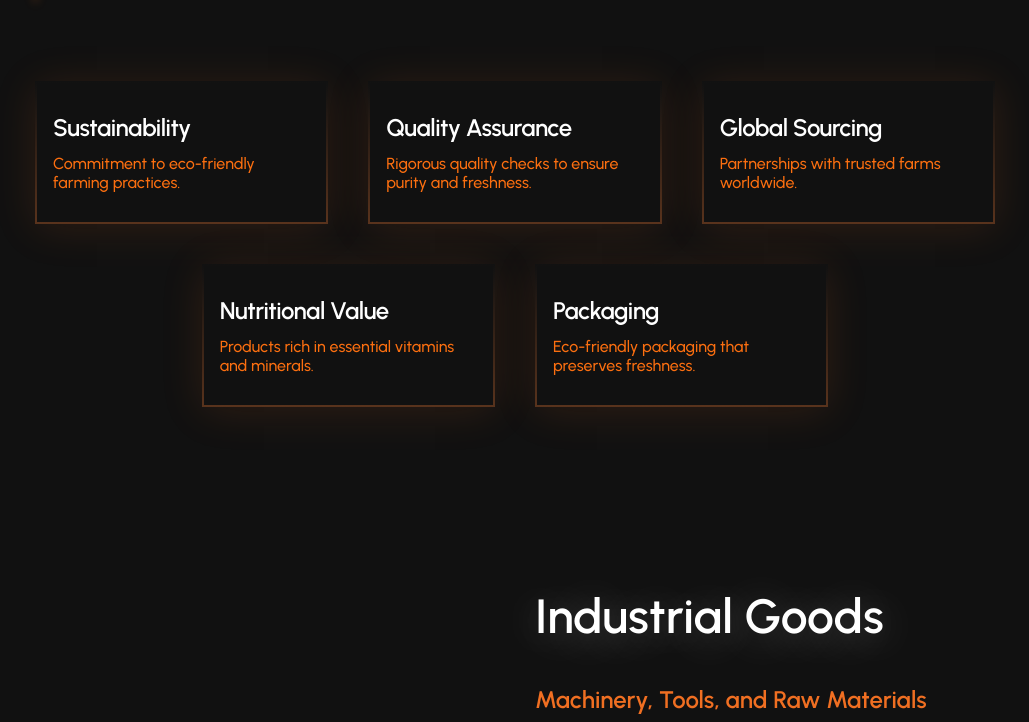
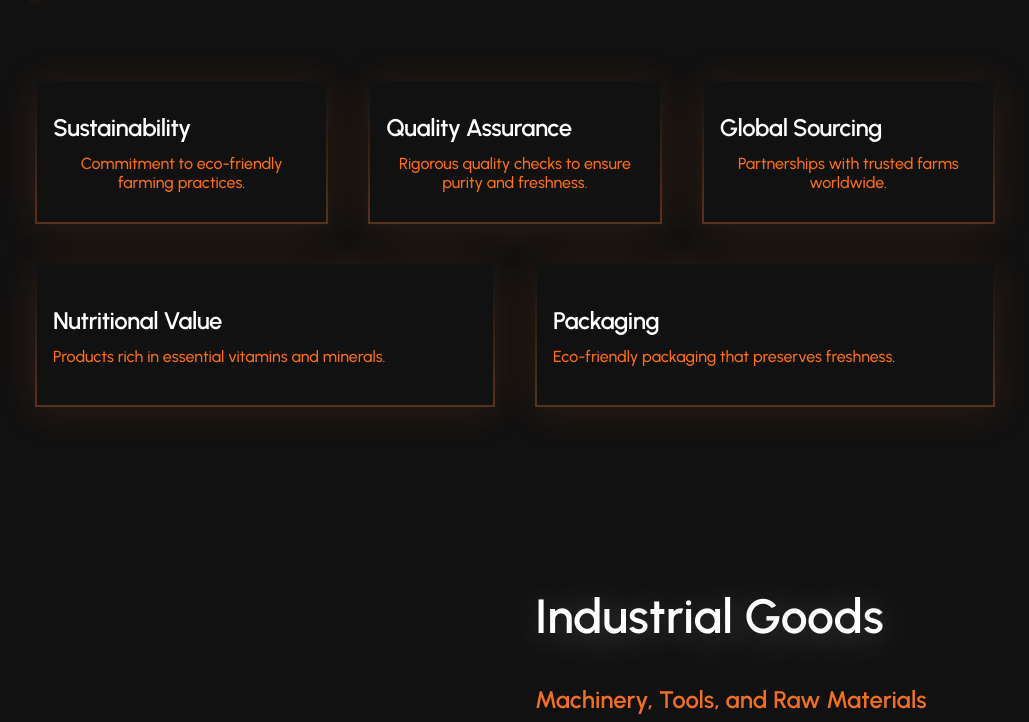
Before and after one commit to ApoorvaA5/akarss, a React (Vite) app: page /products in a window 1280 px wide. Shown: the part 1500-2222 px from the top of the page, without its empty margins (125-1154 px from the left). Built offline with nearby package versions, Linux system fonts and the light colour scheme; grey boxes are pictures that could not be loaded.

Commit message:
updated product page

```diff
--- a/src/components/Products/Product.css
+++ b/src/components/Products/Product.css
@@ -1,3 +1,34 @@
+@keyframes fadeInOut {
+  0%, 20% {
+    opacity: 0; /* Hidden */
+    transform: translateY(20px); /* Slight downward movement */
+  }
+  30%, 80% {
+    opacity: 1; /* Fully visible */
+    transform: translateY(0); /* Original position */
+  }
+  100% {
+    opacity: 0; /* Hidden again */
+    transform: translateY(20px); /* Back to downward movement */
+  }
+}
+
+.product-card-features {
+  display: flex;
+  flex-wrap: wrap;
+  justify-content: space-between; /* Adjust alignment */
+}
+
+.product-card-features-card {
+  animation: fadeInOut 4s infinite ease-in-out; /* 3 seconds, repeating infinitely */
+  flex: 1 1 30%; /* Adjust size and spacing, if needed */
+  opacity: 0; /* Initial state is hidden */
+  text-align: center; /* Align text to center */
+}
+
+
+
+
 .product-card-img {
     position: relative; /* Allows positioning child elements */
     width: 50%; /* Adjust the image size */
--- a/src/components/Products/ProductCard.jsx
+++ b/src/components/Products/ProductCard.jsx
@@ -50,6 +50,10 @@ function ProductCard({ product }) {
       </div>
     ))}
 </div>
+
+
+
+
     </div>
   );
 }
--- a/src/components/Services.jsx
+++ b/src/components/Services.jsx
@@ -1,7 +1,7 @@
 import React from "react";
 import Banner from "./Services/Banner";
 import ServicesCard from "./Services/ServicesCard";
-import { servicesData } from "./Services/data";
+import { servicesData } from "./Services/data.jsx";
 
 function Services() {
   return (
```
Also changed, not shown: src/components/Services/data.jsx (line endings or trailing spaces). Lines whose indentation alone changed are shown as unchanged.
